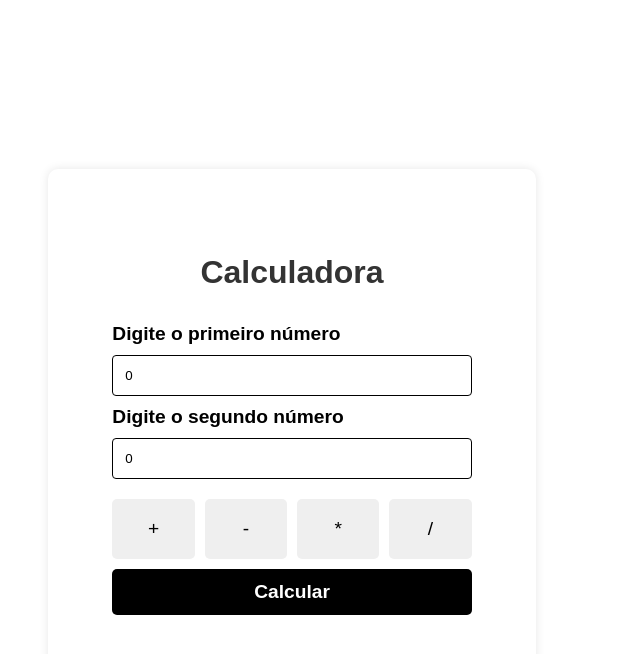
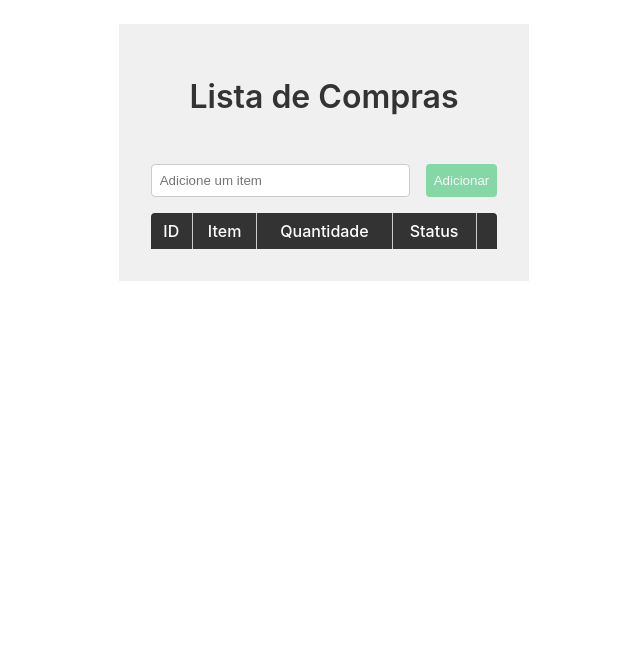
Before and after one commit to StealthWorm/conceitos-basicos, an Angular app: page / in a window 1280 px wide. Shown: the top 654 px of the page, without its empty margins (348-988 px from the left). Built offline with nearby package versions, Linux system fonts and the light colour scheme.

Commit message:
feat: created component lista de compras with table of items and basic functionalities of add items and remove item with quantity

```diff
--- a/src/app/app.component.html
+++ b/src/app/app.component.html
@@ -172,7 +172,8 @@
 
 <main class="main">
   <!-- Componente calculator que foi importado no app.component.ts -->
-  <app-calculator></app-calculator>
+  <!-- <app-calculator></app-calculator> -->
+  <app-lista-compras></app-lista-compras>
 </main>
 
-<router-outlet />
+<!-- <router-outlet /> -->
--- a/src/app/app.component.ts
+++ b/src/app/app.component.ts
@@ -1,10 +1,11 @@
 import { Component } from '@angular/core';
 import { RouterOutlet } from '@angular/router';
 import { CalculatorComponent } from './calculator/calculator.component';
+import { ListaComprasComponent } from './lista-compras/lista-compras.component';
 
 @Component({
   selector: 'app-root',
-  imports: [RouterOutlet, CalculatorComponent], // imports é um array de módulos que serão usados no componente
+  imports: [ListaComprasComponent], // imports é um array de módulos que serão usados no componente
   templateUrl: './app.component.html',
   styleUrl: './app.component.scss'
 })
--- /dev/null
+++ b/src/app/lista-compras/lista-compras.component.html
@@ -0,0 +1,33 @@
+<div class="container">
+  <h1>Lista de Compras</h1>
+  <form (ngSubmit)="addItem()" class="form-container">
+    <input name="newItem" type="text" placeholder="Adicione um item"
+      [(ngModel)]="newItem">
+    <button type="submit" [disabled]="newItem.trim() === ''">Adicionar</button>
+  </form>
+
+  <table>
+    <thead>
+      <tr>
+        <th>ID</th>
+        <th>Item</th>
+        <th>Quantidade</th>
+        <th>Status</th>
+        <th></th>
+      </tr>
+    </thead>
+    <tbody>
+      <tr *ngFor="let item of items">
+        <td>{{ item.id }}</td>
+        <td>{{ item.name }}</td>
+        <td>{{ item.quantity }}</td>
+        <td>
+          <input type="checkbox" [(ngModel)]="item.isChecked">
+        </td>
+        <td>
+          <button (click)="removeItem(item.id)">Remover</button>
+        </td>
+      </tr>
+    </tbody>
+  </table>
+</div>
--- /dev/null
+++ b/src/app/lista-compras/lista-compras.component.scss
@@ -0,0 +1,136 @@
+.container {
+  display: flex;
+  flex-direction: column;
+  align-items: center;
+  justify-content: center;
+  height: 100%;
+  width: 100%;
+  padding: 2rem;
+  background-color: #f0f0f0;
+}
+
+h1 {
+  font-size: 2rem;
+  font-weight: 600;
+  margin-bottom: 2rem;
+  color: #333;
+}
+
+.form-container {
+  display: flex;
+  width: 100%;
+  gap: 1rem;
+  margin: 1rem 0;
+}
+
+input {
+  box-sizing: border-box;
+  display: flex;
+  align-items: center;
+  flex: 1;
+  justify-content: center;
+  padding: 0.5rem;
+  border: 1px solid #ccc;
+  border-radius: 0.25rem;
+  width: 100%;
+  transition: border-color 0.3s ease;
+
+  &:focus {
+    outline: none;
+    border-color: #1fff79;
+  }
+}
+
+button {
+  padding: 0.5rem;
+  border: none;
+  background-color: #1cc05e;
+  color: #fff;
+  border-radius: 0.25rem;
+  transition: background-color 0.3s ease, color 0.3s ease;
+  cursor: pointer;
+
+  &:not(:disabled):hover {
+    background-color: #16af53;
+    color: #fff;
+  }
+
+  &:disabled {
+    opacity: 0.5;
+    cursor: not-allowed;
+  }
+}
+
+table {
+  width: 100%;
+  border-collapse: collapse;
+  border-radius: 0.25rem;
+}
+
+th,
+td {
+  padding: 0.5rem;
+  text-align: center;
+  font-size: 1rem;
+  font-weight: 500;
+}
+
+td {
+  border: 1px solid #ccc;
+  color: #333;
+}
+
+th {
+  background-color: #333;
+  border: none;
+  color: #fff;
+
+  &:first-child {
+    border-left: none;
+    border-top-left-radius: 0.25rem;
+  }
+
+  &:last-child {
+    border-right: none;
+    border-top-right-radius: 0.25rem;
+  }
+
+  &:not(:last-child) {
+    border-right: 1px solid #ccc;
+  }
+}
+
+tr {
+  & input[type="checkbox"] {
+    width: 1.5rem;
+    height: 1.5rem;
+    border-radius: 0.25rem;
+    cursor: pointer;
+    accent-color: #1cc05e;
+    color: #fff;
+  }
+
+  & button {
+    background-color: #c01d1d;
+    color: #fff;
+    border: none;
+    border-radius: 0.25rem;
+
+    &:hover {
+      background-color: #a01919;
+    }
+  }
+}
+
+tr:nth-child(even) {
+  background-color: #f0f0f0;
+}
+
+tr:nth-child(odd) {
+  background-color: #fff;
+}
+
+tr:last-child {
+  border-bottom-left-radius: 0.25rem;
+  border-bottom-right-radius: 0.25rem;
+}
--- /dev/null
+++ b/src/app/lista-compras/lista-compras.component.ts
@@ -0,0 +1,30 @@
+import { CommonModule } from '@angular/common';
+import { Component } from '@angular/core';
+import { FormsModule } from '@angular/forms';
+
+@Component({
+  selector: 'app-lista-compras',
+  imports: [CommonModule, FormsModule],
+  templateUrl: './lista-compras.component.html',
+  styleUrl: './lista-compras.component.scss'
+})
+export class ListaComprasComponent {
+  items: { id: number, name: string, quantity: number, isChecked: boolean }[] = [];
+  newItem: string = '';
+
+  addItem() {
+    const item = this.items.find(item => item.name === this.newItem);
+
+    if (item) {
+      this.items.splice(this.items.indexOf(item), 1, { ...item, quantity: item.quantity + 1 });
+    } else {
+      this.items.push({ id: this.items.length + 1, name: this.newItem, quantity: 1, isChecked: false });
+    }
+
+    this.newItem = '';
+  }
+
+  removeItem(id: number) {
+    this.items = this.items.filter(item => item.id !== id);
+  }
+}
```
Also changed, not shown: 1 other file (tests, documents, lock files or other folders).
